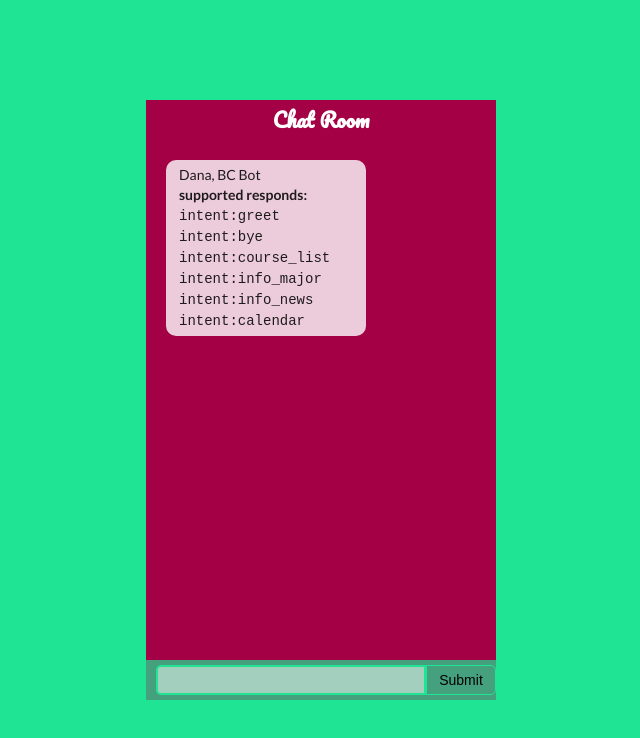
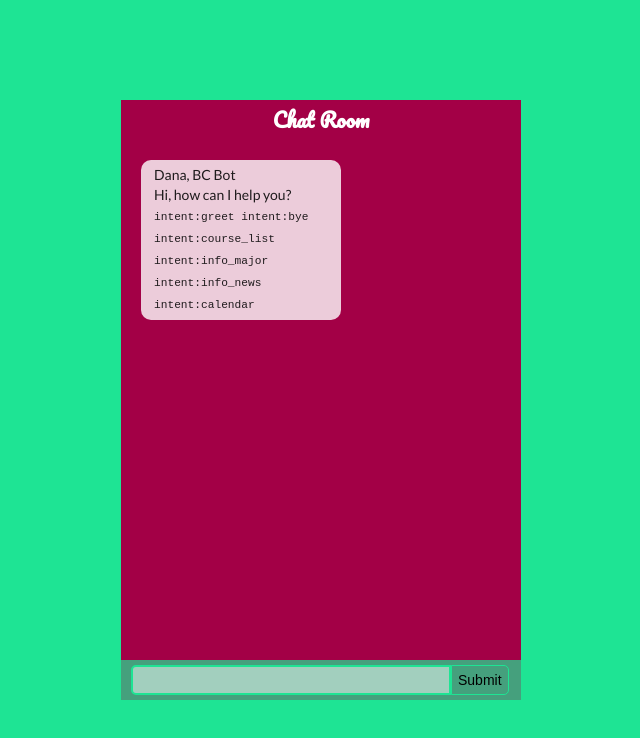
Before and after one commit to 4900ChatBot/chatbot_frontend, a React (Create React App) app in the folder chatbot-frontend/: page / in a window 1280 px wide. Shown: the top 738 px of the page, without its empty margins (319-959 px from the left). Built offline with nearby package versions, Linux system fonts and the light colour scheme.

Commit message:
style fixes

```diff
--- a/chatbot-frontend/src/components/ChatDisplay.css
+++ b/chatbot-frontend/src/components/ChatDisplay.css
@@ -7,29 +7,42 @@
 	display: flex;
 	align-items: center;
 	justify-content: center;
+	padding: 10px;
 }
 
 .college-theme{
+	height: 100%;
+	max-height: 600px;
+	width: 100%;
+	max-width: 400px;
 	background-color: #A30046;
+	display: grid;
+	grid-template-rows: 40px auto;
 }
 
 .college-theme h1{
 	font-family: 'Pacifico', cursive;
 	color: white;
-	 margin: 0;
-	 height: 40px;
-	 font-size: 20px;
-	 display: flex;
-	 align-items: center;
+	margin: 0;
+	height: 40px;
+	font-size: 20px;
+	display: flex;
+	align-items: center;
 	justify-content: center;
 }
 
+.chats-container {
+	position: relative;
+	overflow-y: scroll;
+}
+
 .college-theme .chats {
+	position: absolute;
 	box-sizing: border-box;
 	padding: 0 20px;
 	margin: 10px 0 0;
-	height: 510px;
-	overflow-y: scroll;
+	width: 100%;
+	height: auto;
 }
 
 .college-theme .chats .chat {
@@ -39,28 +52,31 @@
 	font-size: 14px;
 	border-radius: 10px;
 	list-style: none;
-	clear: both;
 	margin: 10px 0;
 	max-width: 200px;
+	overflow-wrap: break-word;
+}
+
+.college-theme .message-area {
+	height: 100%;
+	display: grid;
+	grid-template-rows: auto 40px;
 }
 
 .college-theme .chats .chat.right{
-	float: right;
-	clear: both;
+	margin-left: auto
 }
 
 .college-theme .chats .chat.left{
-	float: left;
-	clear: both;
+	margin-right: auto;
 }
 
 .college-theme .input{
   height: 40px;
   width: 100%;
   background: rgba(30, 228, 148, 0.7);
-  display: flex;
-  flex-direction: row;
-  align-items: center;
+  display: grid;
+  grid-template-columns: auto 70px;
 }
 
 .college-theme .input input[type="text"]{
@@ -70,9 +86,9 @@
   padding: 0 5px;
   border-top-left-radius: 5px;
   border-bottom-left-radius: 5px;
-  margin-left: 10px;
   height: 30px;
-  width: 270px;
+  width: auto;
+  margin: auto 0 auto 10px;
   box-sizing: border-box;
   font-size: 14px;
 }
@@ -81,7 +97,8 @@
   background: transparent;
   border: 1px solid #1EE494;
   height: 30px;
-  width: 70px;
+  margin: auto auto auto 0;
+  width: auto;
   font-size: 14px;
   box-sizing: border-box;
   border-top-right-radius: 5px;
--- a/chatbot-frontend/src/components/ChatDisplay.js
+++ b/chatbot-frontend/src/components/ChatDisplay.js
@@ -10,14 +10,16 @@ class ChatDisplay extends React.Component {
 		const chats = [{
 				username: 'Dana, BC Bot',
 				content: <div>
-					<div><b>supported responds:</b></div>
+					<div>Hi, how can I help you?</div>
 					<code>
+						<small>
 							intent:greet
 							intent:bye
 							intent:course_list
 							intent:info_major
 							intent:info_news
 							intent:calendar
+						</small>
 					</code>
 				</div>
 			}]
--- a/chatbot-frontend/src/components/Message.js
+++ b/chatbot-frontend/src/components/Message.js
@@ -12,7 +12,8 @@ class Message extends React.Component {
 
 	render(){
 		return (
-			<div>
+			<div class="message-area">
+				<div class="chats-container">
 					<ul className="chats">
 					{this.props.messages.map((messages, idx) => {
 						return (
@@ -27,6 +28,7 @@ class Message extends React.Component {
 						)
 					})}
 					</ul>
+				</div>
 				<form className="input" onSubmit={(e)=>{e.preventDefault();this.props.onSubmit()}}>
 					<input type="text" ref={this.msg}/>
 					<input type="submit" value="Submit"/>
```
Lines whose indentation alone changed are shown as unchanged.
